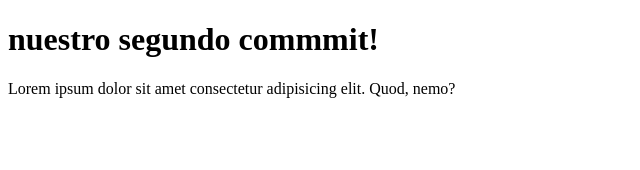
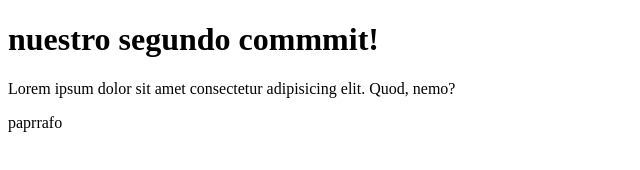
Before and after one commit to EzequielGonza/Rolling_clase2git, a plain HTML site: page index.html in a window 1280 px wide. Shown: the full height of the page, 0-640 px from the left. Drawn offline with Linux system fonts and the light colour scheme.

Commit message:
agregue un parrafo

```diff
--- a/index.html
+++ b/index.html
@@ -9,6 +9,7 @@
 <body>
     <h1>nuestro segundo commmit!</h1>
     <p>Lorem ipsum dolor sit amet consectetur adipisicing elit. Quod, nemo?</p>
+    <p>paprrafo</p>
 
 </body>
 </html>
```
